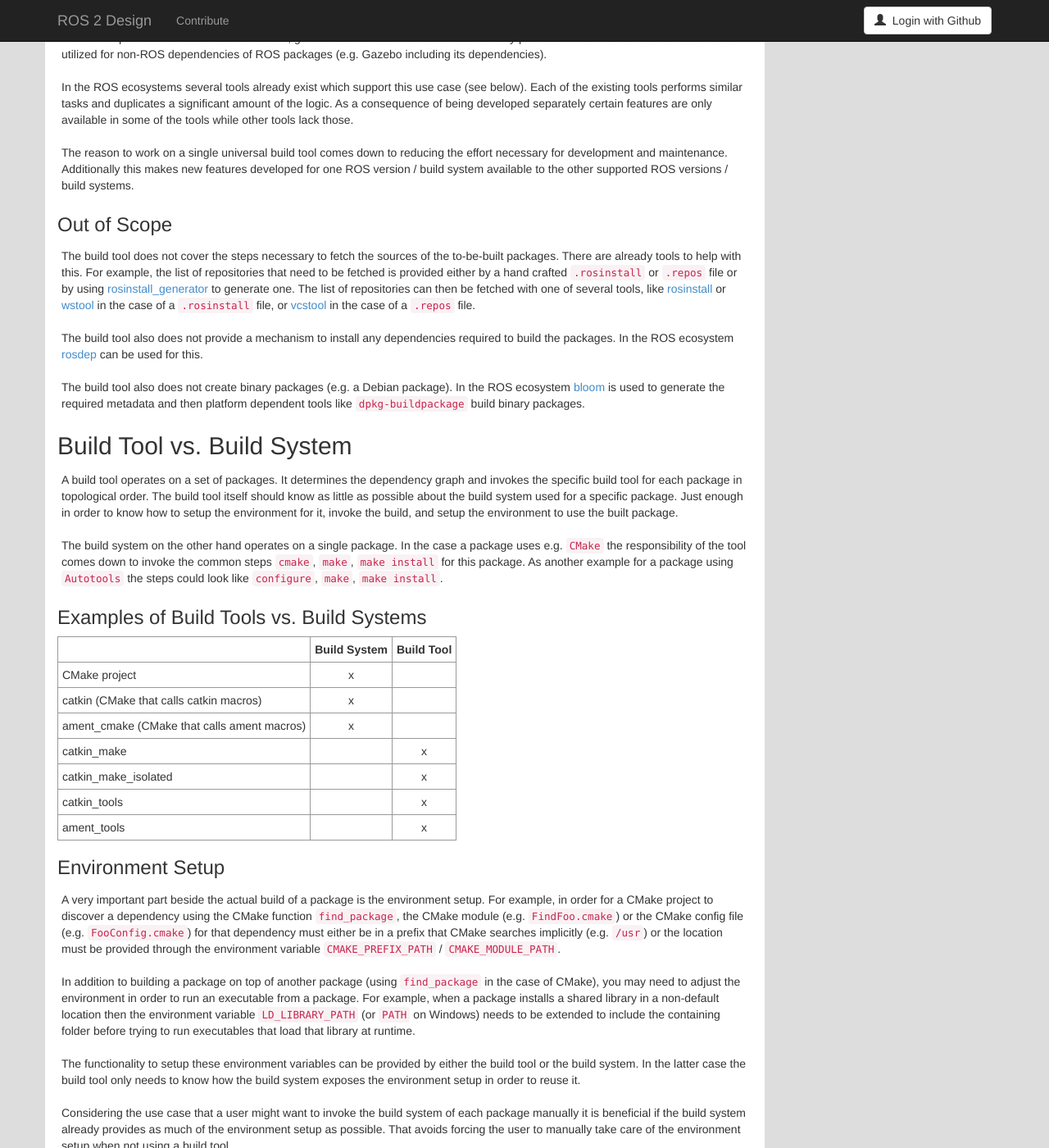
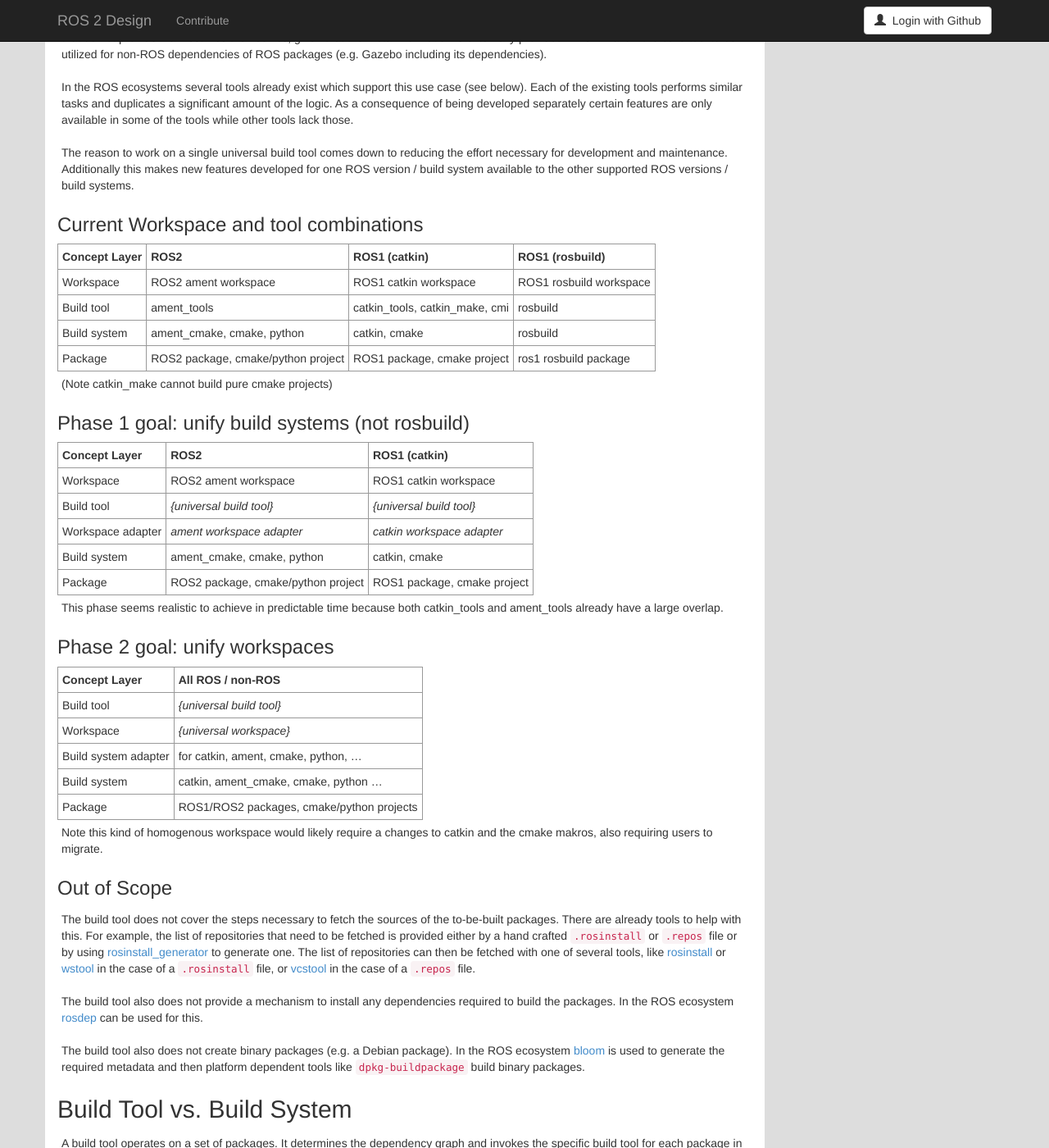
Before and after one commit to ros2/design, a Jekyll site: the page built from articles/101_build_tool.md, in a window 1280 px wide and 1400 px high, scrolled down 463 px. Shown: the whole window at 82% size. Built offline with Jekyll 4.4.1, drawn with Linux system fonts in a browser that asks for light colours; nearby versions of some CDN libraries.

Commit message:
table-based diagram of software layers

```diff
--- a/articles/101_build_tool.md
+++ b/articles/101_build_tool.md
@@ -41,6 +41,42 @@
 
 The reason to work on a single universal build tool comes down to reducing the effort necessary for development and maintenance.
 Additionally this makes new features developed for one ROS version / build system available to the other supported ROS versions / build systems.
+
+### Current Workspace and tool combinations
+
+| Concept Layer | ROS2                               | ROS1 (catkin)                  | ROS1 (rosbuild)         |
+|--------------|------------------------------------|--------------------------------|-------------------------|
+| Workspace    | ROS2 ament workspace               | ROS1 catkin workspace          | ROS1 rosbuild workspace |
+| Build tool   | ament_tools                        | catkin_tools, catkin_make, cmi | rosbuild                |
+| Build system | ament_cmake, cmake, python         | catkin, cmake                  | rosbuild                |
+| Package      | ROS2 package, cmake/python project | ROS1 package, cmake project    | ros1 rosbuild package   |
+
+(Note catkin_make cannot build pure cmake projects)
+
+### Phase 1 goal: unify build systems (not rosbuild)
+
+| Concept Layer     | ROS2                                | ROS1 (catkin)                  |
+|-------------------|-------------------------------------|--------------------------------|
+| Workspace         | ROS2 ament workspace                | ROS1 catkin workspace          |
+| Build tool        | *{universal build tool}*            | *{universal build tool}*       |
+| Workspace adapter | *ament workspace adapter*           | *catkin workspace adapter*     |
+| Build system      | ament_cmake, cmake, python          | catkin, cmake                  |
+| Package           | ROS2 package, cmake/python project  | ROS1 package, cmake project    |
+
+This phase seems realistic to achieve in predictable time because both catkin_tools and ament_tools already have a large overlap.
+
+### Phase 2 goal: unify workspaces
+
+| Concept Layer         | All ROS / non-ROS                         |
+|-----------------------|-------------------------------------------|
+| Build tool            | *{universal build tool}*                  |
+| Workspace             | *{universal workspace}*                   |
+| Build system adapter  | for catkin, ament, cmake, python, ...     |
+| Build system          | catkin, ament_cmake, cmake, python ...    |
+| Package               | ROS1/ROS2 packages, cmake/python projects |
+
+Note this kind of homogenous workspace would likely require a changes to catkin and the cmake makros, also requiring users to migrate.
+
 
 ### Out of Scope
 
```
